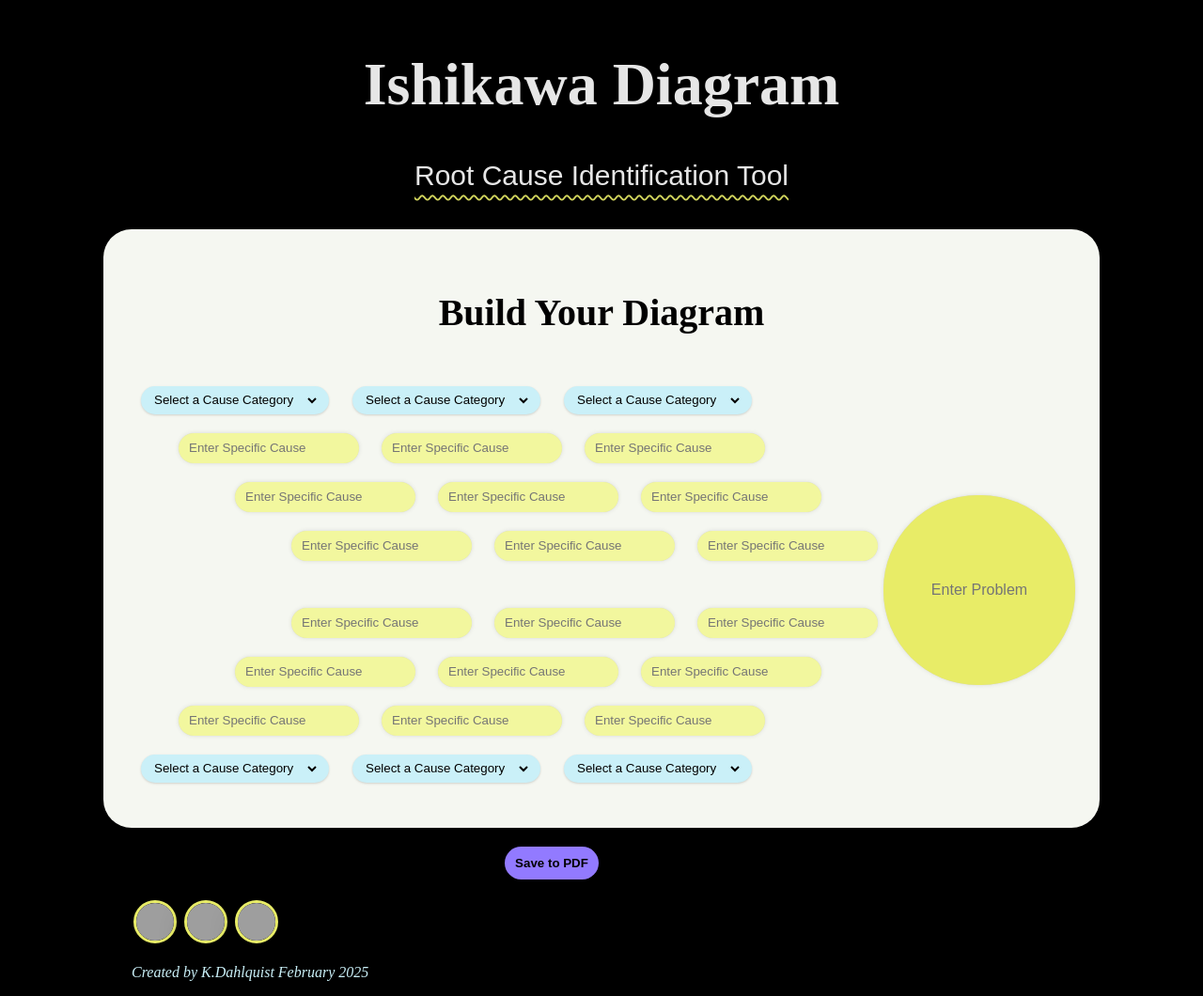
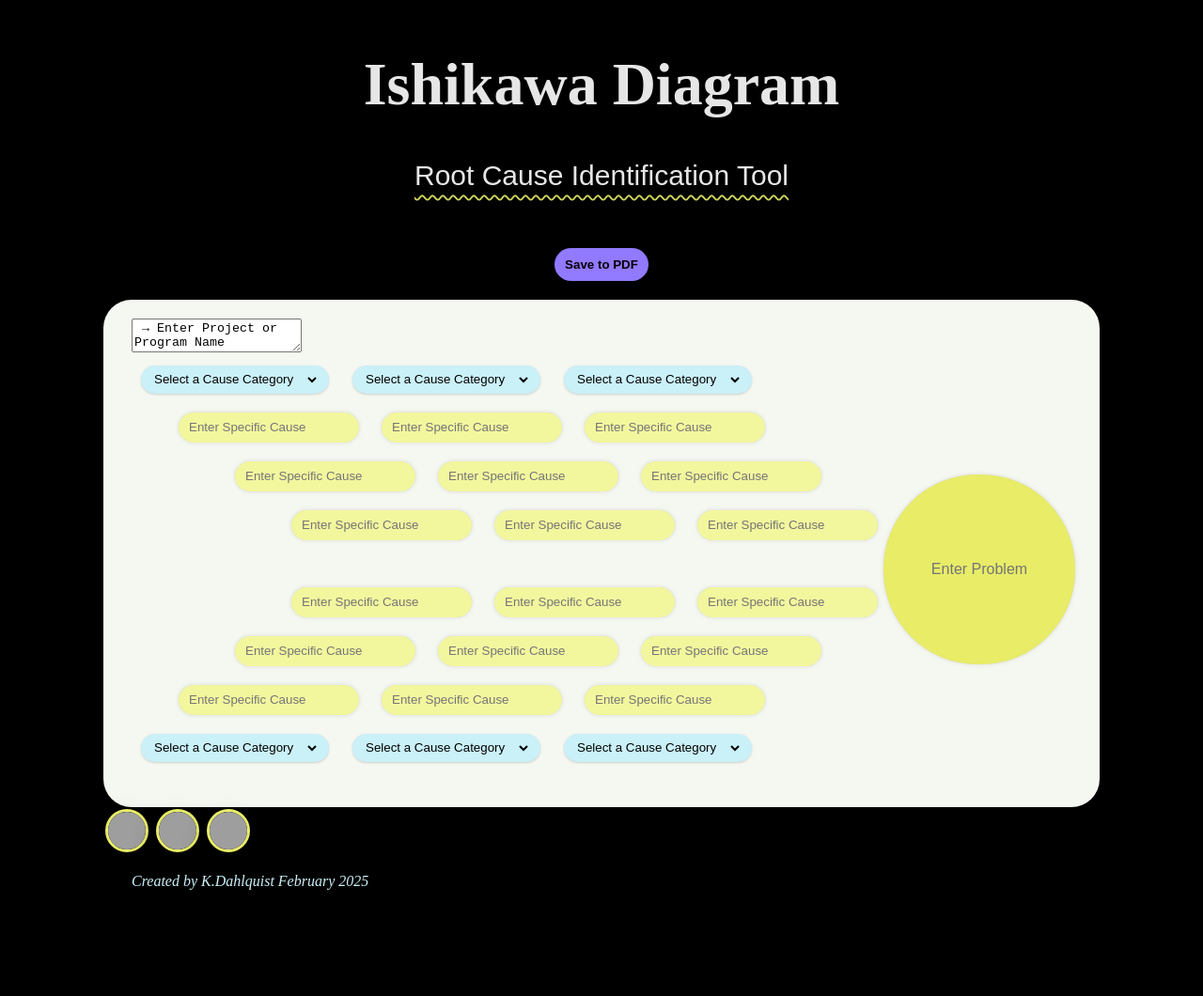
Before and after one commit to KGutie/ishikawa-diagram, a plain HTML site: page index.html in a window 1280 px wide. Shown: the whole page at 94% size. After the commit the page ends 963 px from the top, so only its background shows below. Drawn offline with Linux system fonts and the light colour scheme; grey boxes are pictures that could not be loaded; a web font is replaced by a local one.

Commit message:
Update index.html
changed button location
added text area for project name
added message on click

```diff
--- a/index.html
+++ b/index.html
@@ -35,15 +35,23 @@
     </h1>
     <p id="description"> Root Cause Identification Tool
     </p>
-    <p class="mobile-size-memo"> Looks like you're on mobile.<br><br> This tool prefers the big screen. Meet me there?</p>
+    <p class="mobile-size-memo"> Looks like you're on a small screen.<br><br> This tool prefers the big screen. Meet me there?</p>
   </div>
+
 </header>
 
 <body>
+
+  <!--Submit Button-->
+  <div class="button-box">
+    <button type="submit" id="save-as-pdf" onclick="alert('Thanks for getting to the root of things. Problem Solved!')" class="submit-button">Save to PDF
+    </button>
+  </div>
+  <!--End submit button-->
   <div>
 
     <div class="content-wrapper">
-      <h3> Build Your Diagram</h3>
+      <textarea> → Enter Project or Program Name</textarea>
 
       <!-- Begin Top Dropdown section  -->
       <form class="form-box">
@@ -194,7 +202,6 @@
           <input type="text" name:"specific-cause" class="cause-text" placeholder="Enter Specific Cause" required>
         </div>
       </form>
-
       <form class="form-box-f">
         <div class="form-group-2">
           <label for="specific-cause"></label>
@@ -281,18 +288,9 @@
           <!--End Cause Category 6 Section -->
         </div>
       </form>
-
       <br>
-
     </div>
-
-    <!--Submit Button-->
-    <div class="button-box">
-      <button type="submit" id="save-as-pdf" class="submit-button">Save to PDF
-      </button>
-    </div>
-    <!--End submit button-->
-    <footer>
+    <!-- Begin Social Icon section  -->
     <div class="social-icon-container">
       <div>
 
@@ -308,6 +306,8 @@
         </a>
       </div>
     </div>
+
+    <footer>
       <p><em>Created by K.Dahlquist February 2025</em></p>
     </footer>
   </div>
```
Lines whose indentation alone changed are shown as unchanged.
